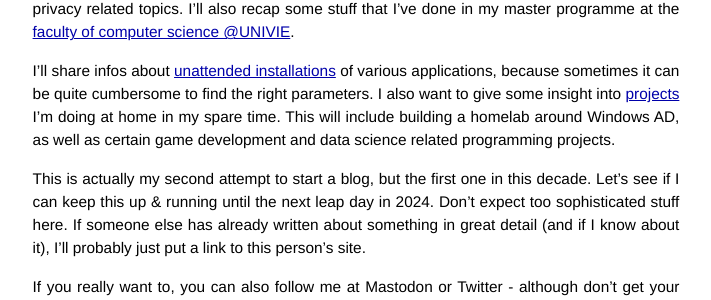
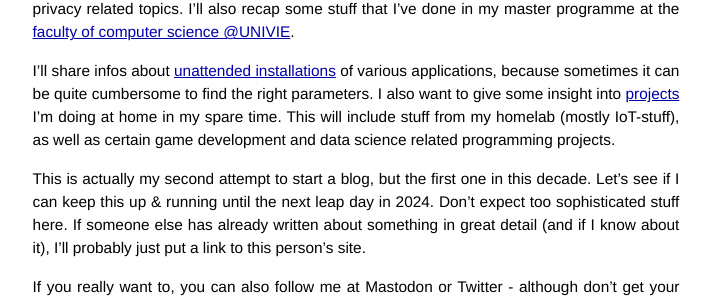
Before and after one commit to cocoreat/cocoreat.github.io, a Jekyll site: the page built from _posts/2020-02-29-Hello-World.md, in a window 1280 px wide. Shown: the part 349-649 px from the top of the page, without its empty margins (284-995 px from the left). Built offline with Jekyll 4.4.1, drawn with Linux system fonts in a browser that asks for light colours.

Commit message:
text change

```diff
--- a/_posts/2020-02-29-Hello-World.md
+++ b/_posts/2020-02-29-Hello-World.md
@@ -11,7 +11,7 @@ Basically this is just a place for me to dump some thoughts (sometimes in german
 
 I'll try to provide some (hopefully helpful) insights into operating system and software deployment using [Microsoft Endpoint Manager (MEM)](https://www.microsoft.com/en-us/microsoft-365/microsoft-endpoint-manager), as well as about IT-security and data-privacy related topics. I'll also recap some stuff that I've done in my master programme at the [faculty of computer science @UNIVIE](https://informatik.univie.ac.at/).
 
-I'll share infos about [unattended installations](/unattend) of various applications, because sometimes it can be quite cumbersome to find the right parameters. I also want to give some insight into [projects](/projects) I'm doing at home in my spare time. This will include building a homelab around Windows AD, as well as certain game development and data science related programming projects.
+I'll share infos about [unattended installations](/unattend) of various applications, because sometimes it can be quite cumbersome to find the right parameters. I also want to give some insight into [projects](/projects) I'm doing at home in my spare time. This will include stuff from my homelab (mostly IoT-stuff), as well as certain game development and data science related programming projects.
 
 This is actually my second attempt to start a blog, but the first one in this decade. Let's see if I can keep this up & running until the next leap day in 2024. Don't expect too sophisticated stuff here. If someone else has already written about something in great detail (and if I know about it), I'll probably just put a link to this person's site.
 
```
